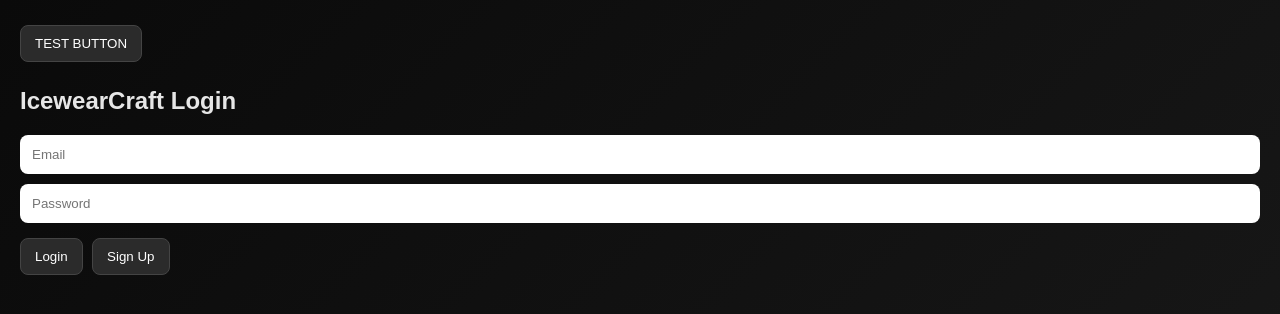
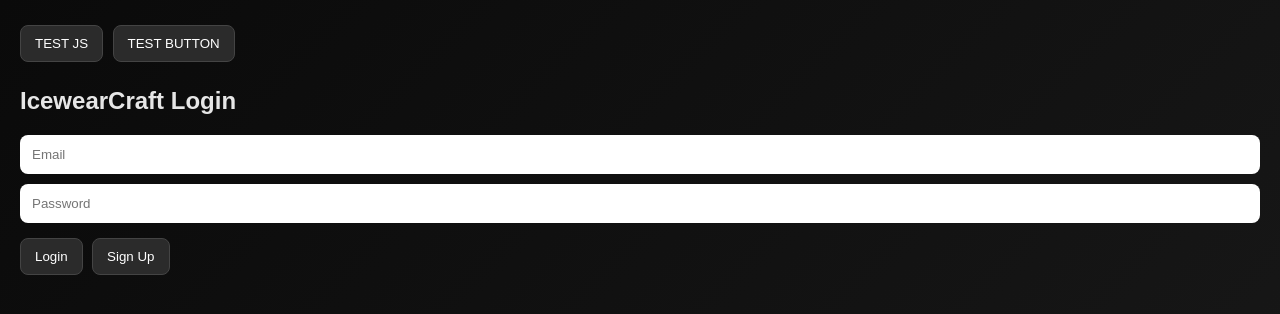
Before and after one commit to Icewearcraft/Icewear, a plain HTML site: page index.html in a window 1280 px wide. Drawn offline with Linux system fonts and the light colour scheme; no server answers.

Commit message:
Update index.html

```diff
--- a/index.html
+++ b/index.html
@@ -1,4 +1,4 @@
-<title>ICEWEAR TEST 999</title>
+<button onclick="debugTest()">TEST JS</button>
 <!DOCTYPE html>
 <html lang="en">
 <head>
```
